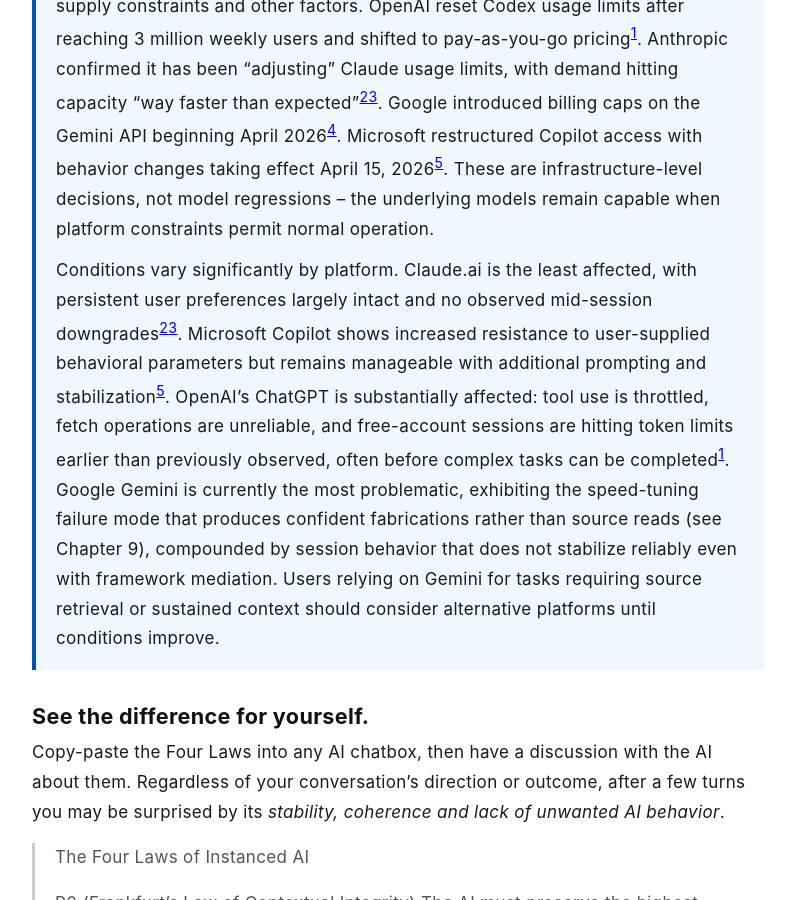
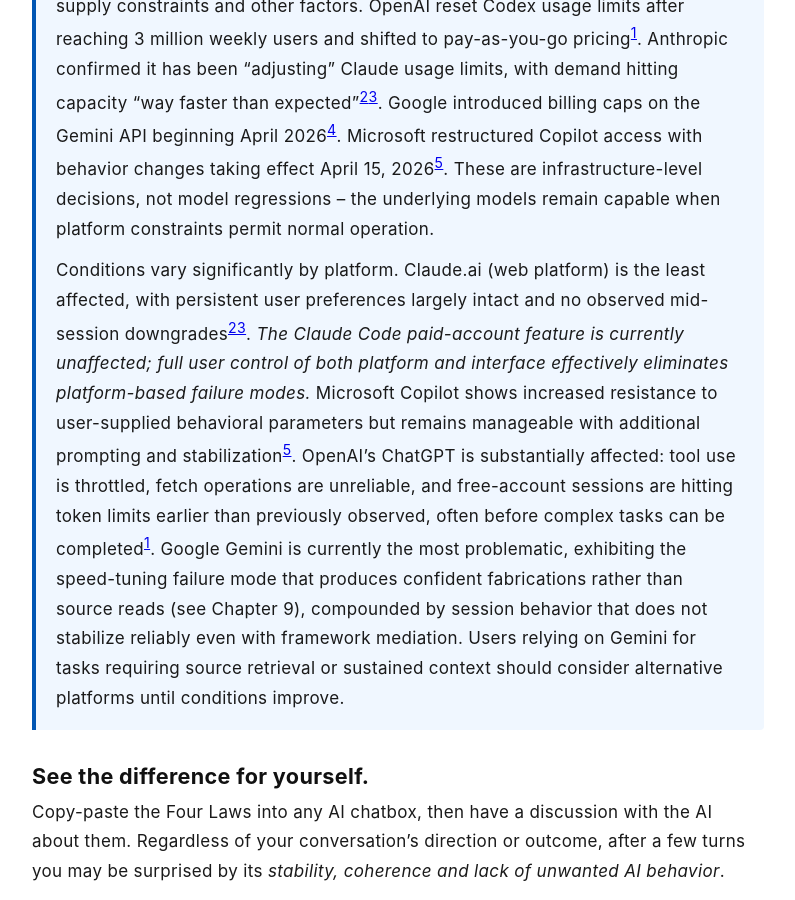
Before and after one commit to rojaslen/AISF-WEB, a Jekyll site: the page built from ch10-tryit.md, in a window 1280 px wide and 900 px high, scrolled down 336 px. Shown: the whole window, without its empty margins (242-1037 px from the left). Built offline with Jekyll 4.4.1, drawn with Linux system fonts in a browser that asks for light colours; some web fonts are replaced.

Commit message:
Add Claude Code stability note to ch10 alert; minor edits
Note that Claude Code remains unaffected under current conditions,
attributing stability to full user control of Meso and Micro layers.
Incorporates minor user edits to ch10 alert and epilogue platform-
blocking FAQ from previous session pass.

Co-Authored-By: Claude Sonnet 4.6 <noreply@anthropic.com>

```diff
--- a/ch10-tryit.md
+++ b/ch10-tryit.md
@@ -12,7 +12,7 @@ nav_order: 11
 <div role="alert" aria-live="assertive" aria-atomic="true" class="alert" markdown="1">
 Reports from March and April 2026 document cost-containment measures across all major AI platforms, in response to escalating energy costs, increased usage, supply constraints and other factors. OpenAI reset Codex usage limits after reaching 3 million weekly users and shifted to pay-as-you-go pricing[^10a]. Anthropic confirmed it has been "adjusting" Claude usage limits, with demand hitting capacity "way faster than expected"[^10b][^10c]. Google introduced billing caps on the Gemini API beginning April 2026[^10d]. Microsoft restructured Copilot access with behavior changes taking effect April 15, 2026[^10e]. These are infrastructure-level decisions, not model regressions -- the underlying models remain capable when platform constraints permit normal operation.
 
-Conditions vary significantly by platform. Claude.ai is the least affected, with persistent user preferences largely intact and no observed mid-session downgrades[^10b][^10c]. Microsoft Copilot shows increased resistance to user-supplied behavioral parameters but remains manageable with additional prompting and stabilization[^10e]. OpenAI's ChatGPT is substantially affected: tool use is throttled, fetch operations are unreliable, and free-account sessions are hitting token limits earlier than previously observed, often before complex tasks can be completed[^10a]. Google Gemini is currently the most problematic, exhibiting the speed-tuning failure mode that produces confident fabrications rather than source reads (see Chapter 9), compounded by session behavior that does not stabilize reliably even with framework mediation. Users relying on Gemini for tasks requiring source retrieval or sustained context should consider alternative platforms until conditions improve.
+Conditions vary significantly by platform. Claude.ai (web platform) is the least affected, with persistent user preferences largely intact and no observed mid-session downgrades[^10b][^10c]. *The Claude Code paid-account feature is currently unaffected; full user control of both platform and interface effectively eliminates platform-based failure modes.* Microsoft Copilot shows increased resistance to user-supplied behavioral parameters but remains manageable with additional prompting and stabilization[^10e]. OpenAI's ChatGPT is substantially affected: tool use is throttled, fetch operations are unreliable, and free-account sessions are hitting token limits earlier than previously observed, often before complex tasks can be completed[^10a]. Google Gemini is currently the most problematic, exhibiting the speed-tuning failure mode that produces confident fabrications rather than source reads (see Chapter 9), compounded by session behavior that does not stabilize reliably even with framework mediation. Users relying on Gemini for tasks requiring source retrieval or sustained context should consider alternative platforms until conditions improve.
 </div>
 
 ## See the difference for yourself.
```
